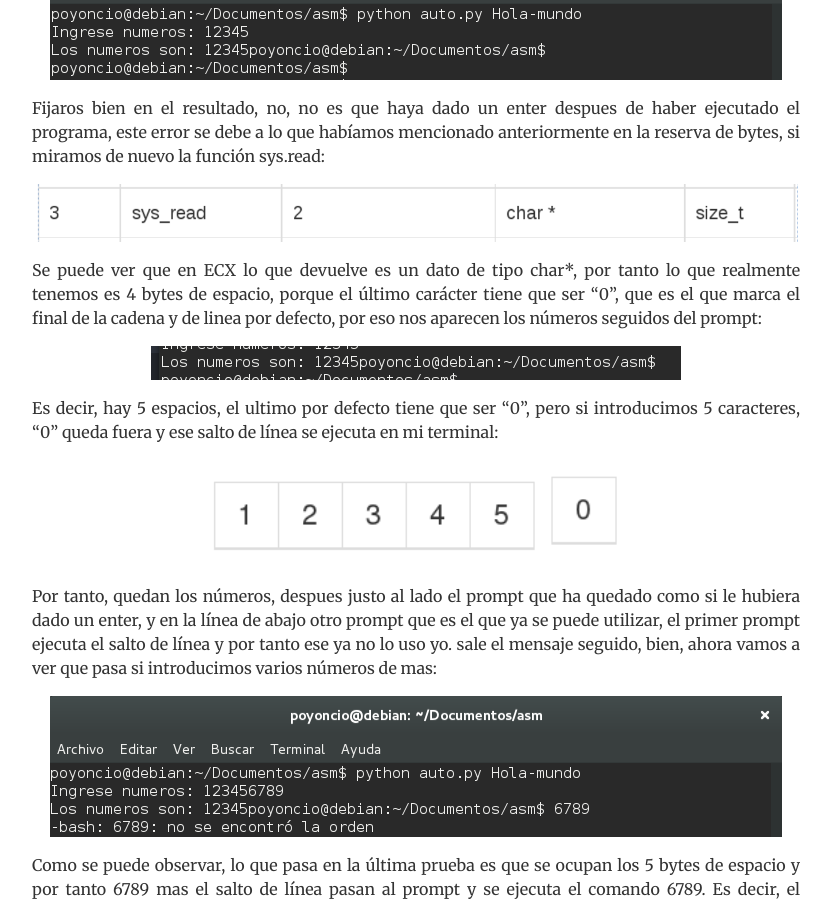
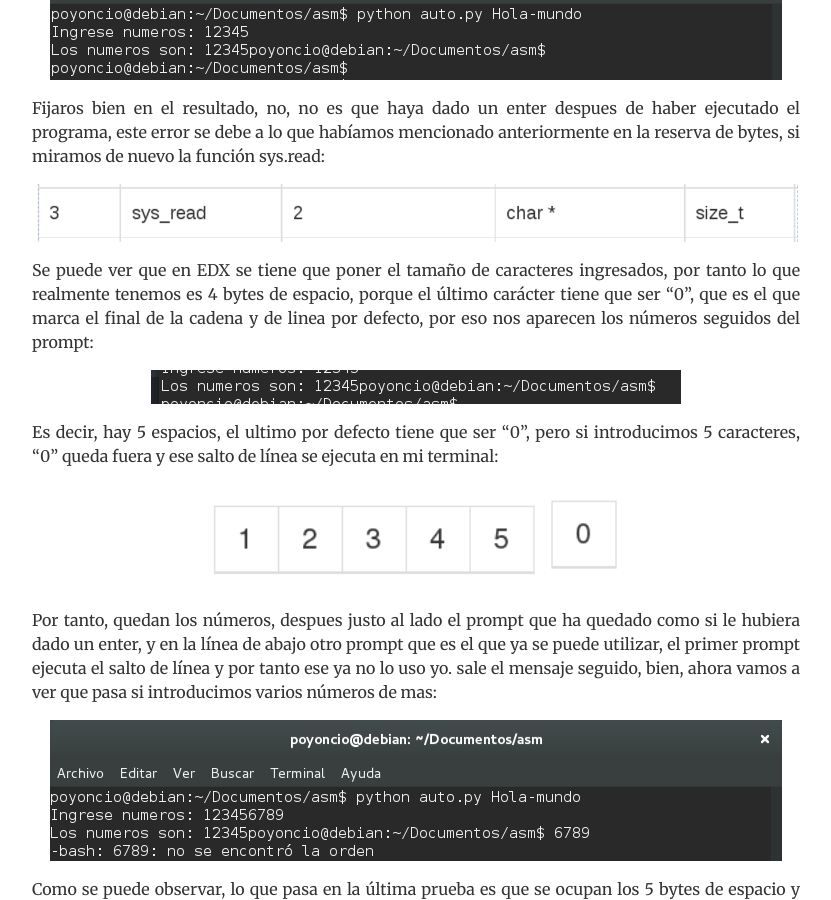
Before and after one commit to Poyoncio/poyoweb, a Jekyll site: the page built from _posts/2017-01-04-Curso-ensamblador-05-Reserva-y-entrada-de-datosntroduccion.md, in a window 1280 px wide and 900 px high, scrolled down 4702 px. Shown: the whole window, without its empty margins (224-1055 px from the left). Built offline with Jekyll 4.4.1, drawn with Linux system fonts in a browser that asks for light colours; nearby versions of some CDN libraries; comment, search, counter and statistics services are not loaded.

Commit message:
Update 2017-01-04-Curso-ensamblador-05-Reserva-y-entrada-de-datosntroduccion.md

```diff
--- a/_posts/2017-01-04-Curso-ensamblador-05-Reserva-y-entrada-de-datosntroduccion.md
+++ b/_posts/2017-01-04-Curso-ensamblador-05-Reserva-y-entrada-de-datosntroduccion.md
@@ -163,7 +163,7 @@ Fijaros bien en el resultado, no, no es que haya dado un enter despues de haber
 
 <img src="/images/sys-read-noob-5.png" />
 
-Se puede ver que en ECX lo que devuelve es un dato de tipo char*, por tanto lo que realmente tenemos es 4 bytes de espacio, porque el último carácter tiene que ser "0", que es el que marca el final de la cadena y de linea por defecto, por eso nos aparecen los números seguidos del prompt:
+Se puede ver que en EDX se tiene que poner el tamaño de caracteres ingresados, por tanto lo que realmente tenemos es 4 bytes de espacio, porque el último carácter tiene que ser "0", que es el que marca el final de la cadena y de linea por defecto, por eso nos aparecen los números seguidos del prompt:
 
 <img src="/images/seguido-prompt-reserva.png" />
 
```
